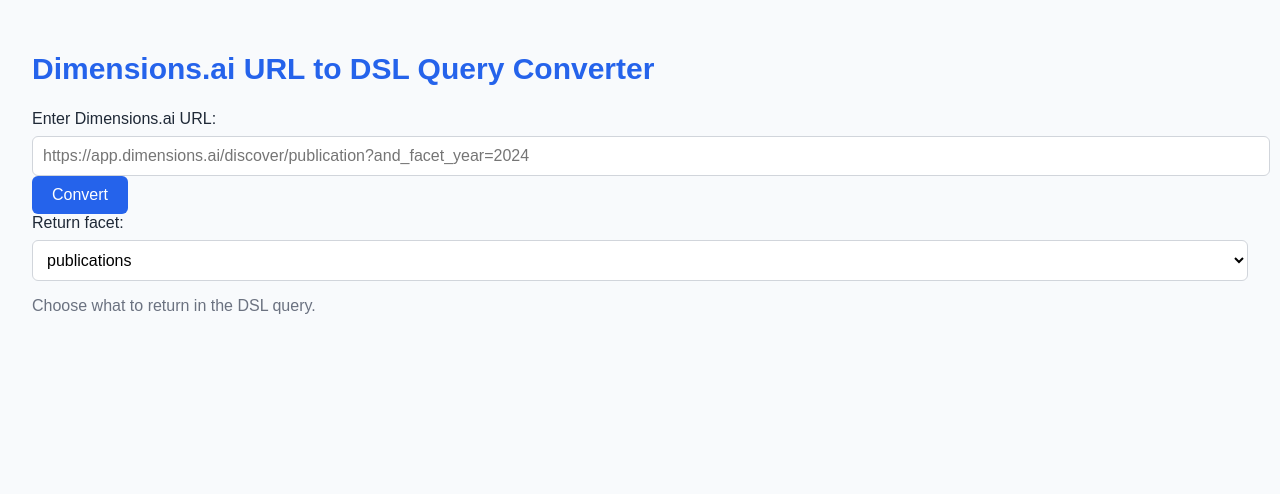
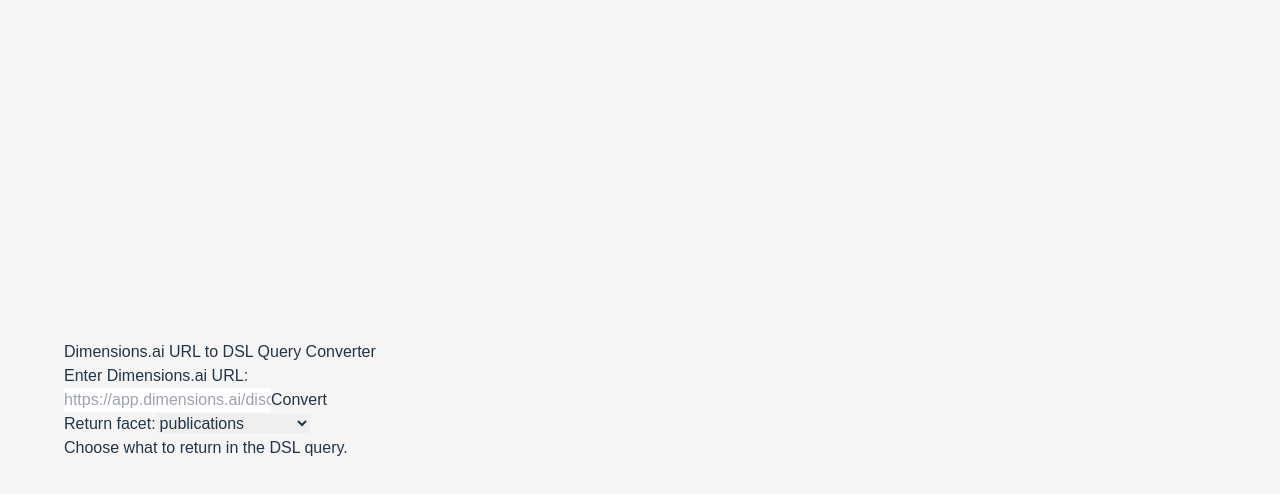
Before and after one commit to hdraux/DimURL2DSL, a React (Vite) app: page / in a window 1280 px wide. Shown: the top 494 px of the page. Built offline with nearby package versions, Linux system fonts and the light colour scheme.

Commit message:
Update index.css

```diff
--- a/src/index.css
+++ b/src/index.css
@@ -1,89 +1,41 @@
+@tailwind base;
+@tailwind components;
+@tailwind utilities;
 
 :root {
-  --font-sans: -apple-system, BlinkMacSystemFont, 'Segoe UI', Roboto, 'Helvetica Neue', Arial, sans-serif;
-  --color-bg: #f8fafc;
-  --color-primary: #2563eb;
-  --color-primary-hover: #1d4ed8;
-  --color-border: #d1d5db;
-  --color-text: #1f2937;
-  --color-muted: #6b7280;
-  --color-white: #ffffff;
+  font-family: Inter, system-ui, Avenir, Helvetica, Arial, sans-serif;
+  line-height: 1.5;
+  font-weight: 400;
+
+  color-scheme: light dark;
+  color: rgba(255, 255, 255, 0.87);
+  background-color: #f5f5f5;
+
+  font-synthesis: none;
+  text-rendering: optimizeLegibility;
+  -webkit-font-smoothing: antialiased;
+  -moz-osx-font-smoothing: grayscale;
 }
 
 body {
   margin: 0;
-  font-family: var(--font-sans);
-  background-color: var(--color-bg);
-  color: var(--color-text);
+  display: flex;
+  place-items: center;
+  min-width: 320px;
+  min-height: 100vh;
+  color: #213547;
 }
 
-input, select, button {
-  font-family: inherit;
-  font-size: 1rem;
+#root {
+  max-width: 1280px;
+  width: 100%;
+  margin: 0 auto;
+  padding: 2rem;
 }
 
-.container {
-  max-width: 768px;
-  margin: 0 auto;
-  padding: 2rem;
-  background-color: var(--color-white);
-  border-radius: 0.5rem;
-  box-shadow: 0 1px 3px rgba(0,0,0,0.1);
+@media (prefers-color-scheme: dark) {
+  :root {
+    color: rgba(255, 255, 255, 0.87);
+    background-color: #242424;
+  }
 }
-
-h1 {
-  font-size: 1.875rem;
-  font-weight: 700;
-  color: var(--color-primary);
-  margin-bottom: 1.5rem;
-}
-
-label {
-  display: block;
-  margin-bottom: 0.5rem;
-  font-weight: 500;
-}
-
-input[type="text"], select {
-  width: 100%;
-  padding: 0.625rem;
-  border: 1px solid var(--color-border);
-  border-radius: 0.375rem;
-  background-color: var(--color-white);
-}
-
-button {
-  padding: 0.625rem 1.25rem;
-  background-color: var(--color-primary);
-  color: var(--color-white);
-  border: none;
-  border-radius: 0.375rem;
-  cursor: pointer;
-  transition: background-color 0.2s ease;
-}
-
-button:hover {
-  background-color: var(--color-primary-hover);
-}
-
-button:disabled {
-  opacity: 0.6;
-  cursor: not-allowed;
-}
-
-pre {
-  background-color: #1e293b;
-  color: #d1fae5;
-  padding: 1rem;
-  border-radius: 0.5rem;
-  overflow-x: auto;
-  font-size: 0.875rem;
-}
-
-small, p {
-  color: var(--color-muted);
-}
-
-.section {
-  margin-top: 2rem;
-}
```
